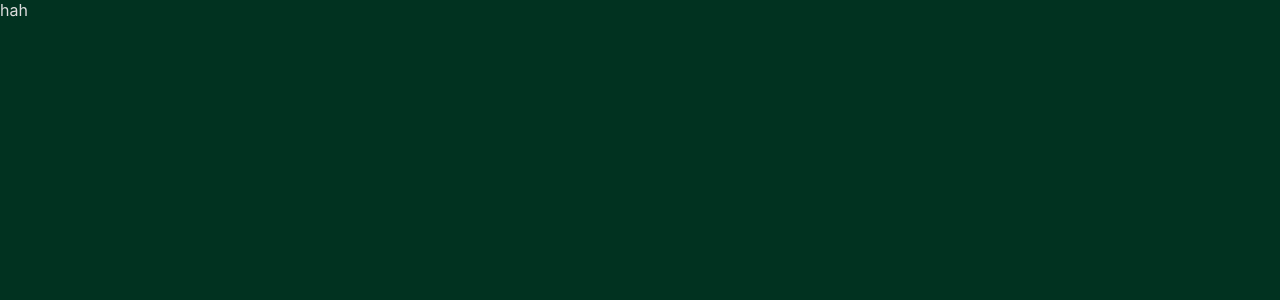
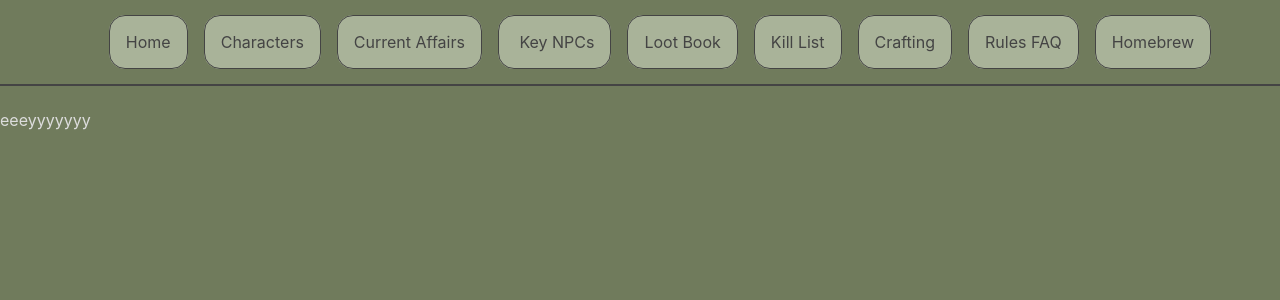
Before and after one commit to ricardoruizfp/dnd-friends, a React (Create React App) app: page / in a window 1280 px wide. Shown: the top 300 px of the page. Built offline with nearby package versions, Linux system fonts and the light colour scheme.

Commit message:
some amends and navbar

```diff
--- a/package.json
+++ b/package.json
@@ -4,7 +4,6 @@
   "private": true,
   "homepage": "https://ricardoruizfp.github.io/dnd-friends",
   "dependencies": {
-    "bootstrap": "^4.3.1",
     "react": "^16.11.0",
     "react-bootstrap": "^1.0.0-beta.14",
     "react-dom": "^16.11.0",
--- a/src/App.css
+++ b/src/App.css
@@ -1,4 +1,4 @@
 body {
-  background-color: #013220;
-  color: #dddddd;
+  background-color: #707B5C;
+  color: #ddd;
 }
--- a/src/App.js
+++ b/src/App.js
@@ -4,25 +4,19 @@ import {
   Switch,
   Route
 } from "react-router-dom";
+import NavBar from './components/common/NavBar'
 import Home from './pages/Home';
 import Characters from './pages/Characters';
-import Campaign from './pages/Campaign';
 import './App.css';
 
 class App extends Component {
   render() {
     return (
       <Router>
+        <NavBar />
         <Switch>
-          <Route path='/Campaign'>
-            <Campaign />
-          </Route>
-          <Route path='/characters'>
-            <Characters />
-          </Route>
-          <Route path='/'>
-            <Home />
-          </Route>
+          <Route path='/Characters' component={Characters} />
+          <Route path='/' component={Home} />
         </Switch>
       </Router>
     )
--- /dev/null
+++ b/src/components/common/NavBar.css
@@ -0,0 +1,45 @@
+.nav {
+    display: grid;
+    justify-items: center;
+    text-align: center;
+    margin-top: 1rem;
+}
+
+a {
+    display: inline;
+    padding: 1rem;
+    margin: 0.5rem;
+    border: solid;
+    border-width: 1px;
+    border-radius: 1rem;
+    background-color: #a9b399;
+    text-decoration: none;
+    border-color: #444;
+    color: #444;
+}
+
+a:visited {
+    text-decoration: none;
+    color: #444;
+}
+
+a:hover {
+    text-decoration: none;
+    color: #444;
+}
+
+a:focus {
+    text-decoration: none;
+    color: #444;
+}
+
+a:hover {
+    text-decoration: none;
+    color: #444;
+}
+
+hr {
+    border: 1px solid #444;
+    width: 100%;
+    margin-top: 1rem;
+}
--- /dev/null
+++ b/src/components/common/NavBar.js
@@ -0,0 +1,24 @@
+import React from 'react'
+import { Link } from 'react-router-dom'
+import './NavBar.css'
+
+function NavBar() {
+    return (
+        <div className='nav'>
+            <ul>
+                <Link to='/' >Home</Link>
+                <Link to='/Characters' >Characters</Link>
+                <Link to='#' >Current Affairs</Link>
+                <Link to='#' > Key NPCs</Link>
+                <Link to='#' >Loot Book</Link>
+                <Link to='#' >Kill List</Link>
+                <Link to='#' >Crafting</Link>
+                <Link to='#' >Rules FAQ</Link>
+                <Link to='#' >Homebrew</Link>
+            </ul>
+            <hr />
+        </div>
+    )
+}
+
+export default NavBar;
--- a/src/pages/Campaign.js
+++ /dev/null
@@ -1,13 +0,0 @@
-import React, { Component } from 'react'
-
-class Campaign extends Component {
-    render() {
-        return (
-            <div>
-
-            </div>
-        )
-    }
-}
-
-export default Campaign;
--- a/src/pages/Home.css
+++ b/src/pages/Home.css
@@ -0,0 +1,3 @@
+body {
+    background-color: pink;
+}
--- a/src/pages/Home.js
+++ b/src/pages/Home.js
@@ -4,7 +4,7 @@ import './Home.css'
 class Home extends Component {
   render() {
     return (
-      <div>hah</div>
+      <div><p>eeeyyyyyyy</p></div>
     )
   }
 }
```
Also changed, not shown: src/content.js (added, +30 -0 lines), 1 other file (tests, documents, lock files or other folders).
